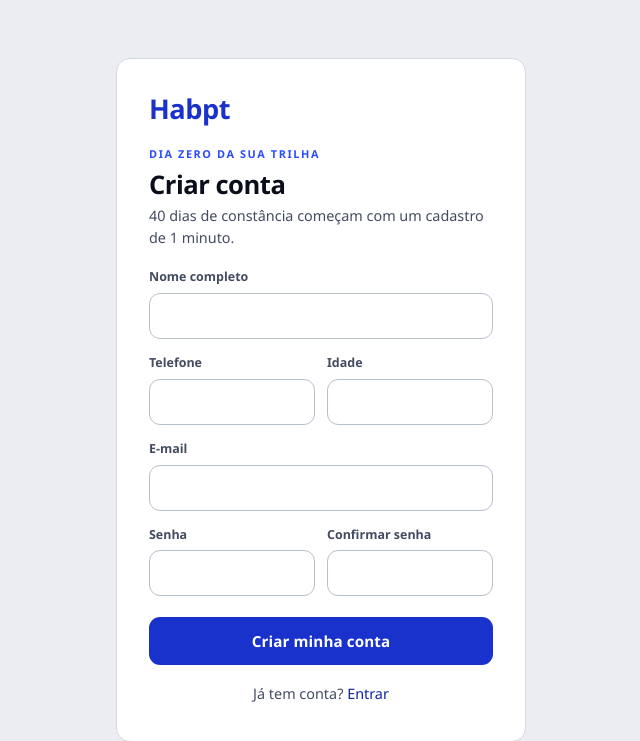
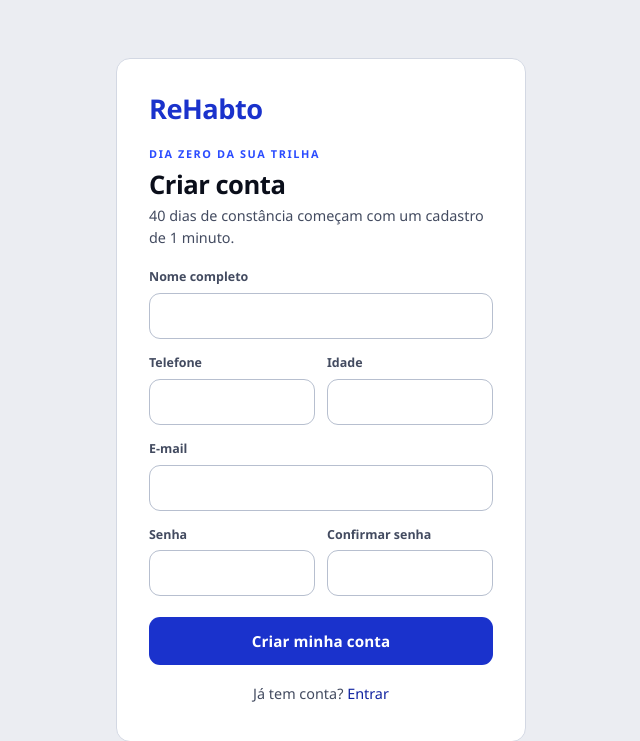
Before and after one commit to joaberepositorios/Jacob-, a Flask app: page /cadastro in a window 1280 px wide. Shown: the top 741 px of the page, without its empty margins (319-959 px from the left). Run offline with Flask 3, Linux system fonts and the light colour scheme; some libraries are stand-ins or nearby versions.

Commit message:
Renomeia o aplicativo para 'ReHabto'; cache Pages v7

```diff
--- a/app.py
+++ b/app.py
@@ -1,5 +1,5 @@
 """
-Habpt - aplicativo desktop de produtividade e formação de hábitos.
+ReHabto - aplicativo desktop de produtividade e formação de hábitos.
 Backend Flask. Roda tanto em modo navegador (debug) quanto embutido numa janela
 nativa via pywebview (ver executar.py), gerando um .exe autocontido com PyInstaller.
 """
--- a/build_exe.py
+++ b/build_exe.py
@@ -1,10 +1,10 @@
 """
-Gera o Habpt.exe usando PyInstaller.
+Gera o ReHabto.exe usando PyInstaller.
 Rode este script no Windows, dentro da pasta do projeto, com o venv ativado:
 
     python build_exe.py
 
-O executável final aparece em dist/Habpt/Habpt.exe
+O executável final aparece em dist/ReHabto/ReHabto.exe
 """
 import PyInstaller.__main__
 import os
@@ -13,7 +13,7 @@
 
 PyInstaller.__main__.run([
     "executar.py",
-    "--name=Habpt",
+    "--name=ReHabto",
     "--onedir",              # onedir inicia mais rápido que --onefile; troque se preferir um único arquivo
     "--windowed",             # sem console aparecendo atrás da janela
     "--add-data=templates;templates",
--- a/database.py
+++ b/database.py
@@ -1,5 +1,5 @@
 """
-Camada de acesso a dados do Habpt.
+Camada de acesso a dados do ReHabto.
 
 Backend duplo (mesma API para o app.py):
 - Se a variável de ambiente DATABASE_URL existir  -> PostgreSQL (Supabase).
--- a/docs/app.js
+++ b/docs/app.js
@@ -1,5 +1,5 @@
 /* ==========================================================================
-   Habpt — versão estática (client-side) para GitHub Pages.
+   ReHabto — versão estática (client-side) para GitHub Pages.
    Mesma UI/CSS do app Flask; a lógica roda no navegador e os dados ficam no
    localStorage (por navegador). Sem servidor.
    ========================================================================== */
@@ -146,7 +146,7 @@
       "Entretenimento": "cat-entretenimento", "Finanças pessoais": "cat-financas", "Trabalho / carreira": "cat-trabalho", "Outro": "star" };
     return icon(map[cat] || "star", cls);
   }
-  const marcaJ = () => '<span class="marca-j" aria-label="Habpt"><span class="mj-letra">Habpt</span></span>';
+  const marcaJ = () => '<span class="marca-j" aria-label="ReHabto"><span class="mj-letra">ReHabto</span></span>';
 
   // ----------------------------- Roteamento -----------------------------
   const root = () => document.getElementById("root");
--- a/docs/index.html
+++ b/docs/index.html
@@ -3,11 +3,11 @@
 <head>
     <meta charset="UTF-8">
     <meta name="viewport" content="width=device-width, initial-scale=1.0">
-    <title>Habpt</title>
-    <link rel="stylesheet" href="style.css?v=6">
+    <title>ReHabto</title>
+    <link rel="stylesheet" href="style.css?v=7">
 </head>
 <body>
     <div id="root"></div>
-    <script src="app.js?v=6"></script>
+    <script src="app.js?v=7"></script>
 </body>
 </html>
--- a/docs/style.css
+++ b/docs/style.css
@@ -1,5 +1,5 @@
 /* ==========================================================================
-   Habpt — design minimalista claro
+   ReHabto — design minimalista claro
    Branco + azul-escuro + preto. Superfícies planas, sem brilho/glow.
    Ícones SVG (ver _icons.html). Fontes de sistema (offline no .exe).
    ========================================================================== */
--- a/executar.py
+++ b/executar.py
@@ -22,7 +22,7 @@
     thread_flask.start()
 
     webview.create_window(
-        "Habpt",
+        "ReHabto",
         f"http://{HOST}:{PORT}",
         width=1180,
         height=760,
--- a/static/css/style.css
+++ b/static/css/style.css
@@ -1,5 +1,5 @@
 /* ==========================================================================
-   Habpt — design minimalista claro
+   ReHabto — design minimalista claro
    Branco + azul-escuro + preto. Superfícies planas, sem brilho/glow.
    Ícones SVG (ver _icons.html). Fontes de sistema (offline no .exe).
    ========================================================================== */
--- a/templates/_icons.html
+++ b/templates/_icons.html
@@ -53,9 +53,9 @@
 {{ icon(mapa.get(categoria, "star"), cls) }}
 {%- endmacro %}
 
-{#- Marca: o nome "Habpt" (logo + título) -#}
+{#- Marca: o nome "ReHabto" (logo + título) -#}
 {% macro marca_j() -%}
-<span class="marca-j" aria-label="Habpt">
-    <span class="mj-letra">Habpt</span>
+<span class="marca-j" aria-label="ReHabto">
+    <span class="mj-letra">ReHabto</span>
 </span>
 {%- endmacro %}
--- a/templates/base.html
+++ b/templates/base.html
@@ -3,7 +3,7 @@
 <head>
     <meta charset="UTF-8">
     <meta name="viewport" content="width=device-width, initial-scale=1.0">
-    <title>{% block titulo %}Habpt{% endblock %}</title>
+    <title>{% block titulo %}ReHabto{% endblock %}</title>
     <link rel="stylesheet" href="{{ url_for('static', filename='css/style.css') }}">
 </head>
 {% from "_icons.html" import icon, marca_j %}
--- a/templates/cadastro.html
+++ b/templates/cadastro.html
@@ -3,7 +3,7 @@
 <head>
     <meta charset="UTF-8">
     <meta name="viewport" content="width=device-width, initial-scale=1.0">
-    <title>Criar conta · Habpt</title>
+    <title>Criar conta · ReHabto</title>
     <link rel="stylesheet" href="{{ url_for('static', filename='css/style.css') }}">
 </head>
 {% from "_icons.html" import icon, marca_j %}
--- a/templates/concluido.html
+++ b/templates/concluido.html
@@ -1,6 +1,6 @@
 {% extends "base.html" %}
 {% from "_icons.html" import icon %}
-{% block titulo %}Trilha concluída · Habpt{% endblock %}
+{% block titulo %}Trilha concluída · ReHabto{% endblock %}
 {% block conteudo %}
 
 <div class="acoes-card bloco" style="margin-top:30px;">
--- a/templates/dashboard.html
+++ b/templates/dashboard.html
@@ -1,6 +1,6 @@
 {% extends "base.html" %}
 {% from "_icons.html" import icon, cat_icon %}
-{% block titulo %}Painel de hoje · Habpt{% endblock %}
+{% block titulo %}Painel de hoje · ReHabto{% endblock %}
 {% block conteudo %}
 
 {% if travado %}
--- a/templates/foco.html
+++ b/templates/foco.html
@@ -3,7 +3,7 @@
 <head>
     <meta charset="UTF-8">
     <meta name="viewport" content="width=device-width, initial-scale=1.0">
-    <title>Foco · Habpt</title>
+    <title>Foco · ReHabto</title>
     <link rel="stylesheet" href="{{ url_for('static', filename='css/style.css') }}">
 </head>
 {% from "_icons.html" import icon, marca_j %}
--- a/templates/historico.html
+++ b/templates/historico.html
@@ -1,6 +1,6 @@
 {% extends "base.html" %}
 {% from "_icons.html" import icon %}
-{% block titulo %}Histórico · Habpt{% endblock %}
+{% block titulo %}Histórico · ReHabto{% endblock %}
 {% block conteudo %}
 
 <div class="page-head">
--- a/templates/login.html
+++ b/templates/login.html
@@ -3,7 +3,7 @@
 <head>
     <meta charset="UTF-8">
     <meta name="viewport" content="width=device-width, initial-scale=1.0">
-    <title>Entrar · Habpt</title>
+    <title>Entrar · ReHabto</title>
     <link rel="stylesheet" href="{{ url_for('static', filename='css/style.css') }}">
 </head>
 {% from "_icons.html" import icon, marca_j %}
--- a/templates/planejamento.html
+++ b/templates/planejamento.html
@@ -3,7 +3,7 @@
 <head>
     <meta charset="UTF-8">
     <meta name="viewport" content="width=device-width, initial-scale=1.0">
-    <title>Montar planejamento · Habpt</title>
+    <title>Montar planejamento · ReHabto</title>
     <link rel="stylesheet" href="{{ url_for('static', filename='css/style.css') }}">
 </head>
 {% from "_icons.html" import icon, cat_icon, marca_j %}
--- a/templates/travado.html
+++ b/templates/travado.html
@@ -3,7 +3,7 @@
 <head>
     <meta charset="UTF-8">
     <meta name="viewport" content="width=device-width, initial-scale=1.0">
-    <title>App travado · Habpt</title>
+    <title>App travado · ReHabto</title>
     <link rel="stylesheet" href="{{ url_for('static', filename='css/style.css') }}">
 </head>
 {% from "_icons.html" import icon %}
```
Also changed, not shown: ESTRUTURA.md (+3 -3 lines), README.md.
